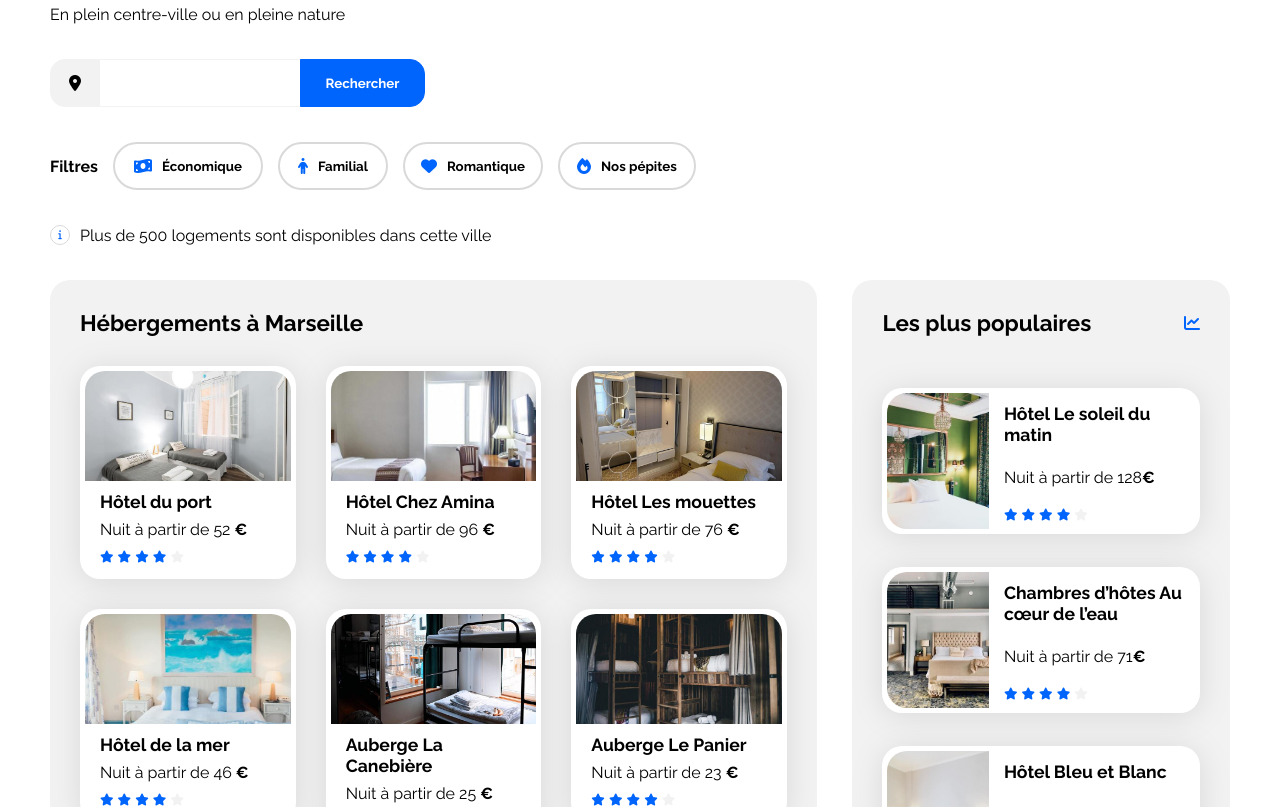
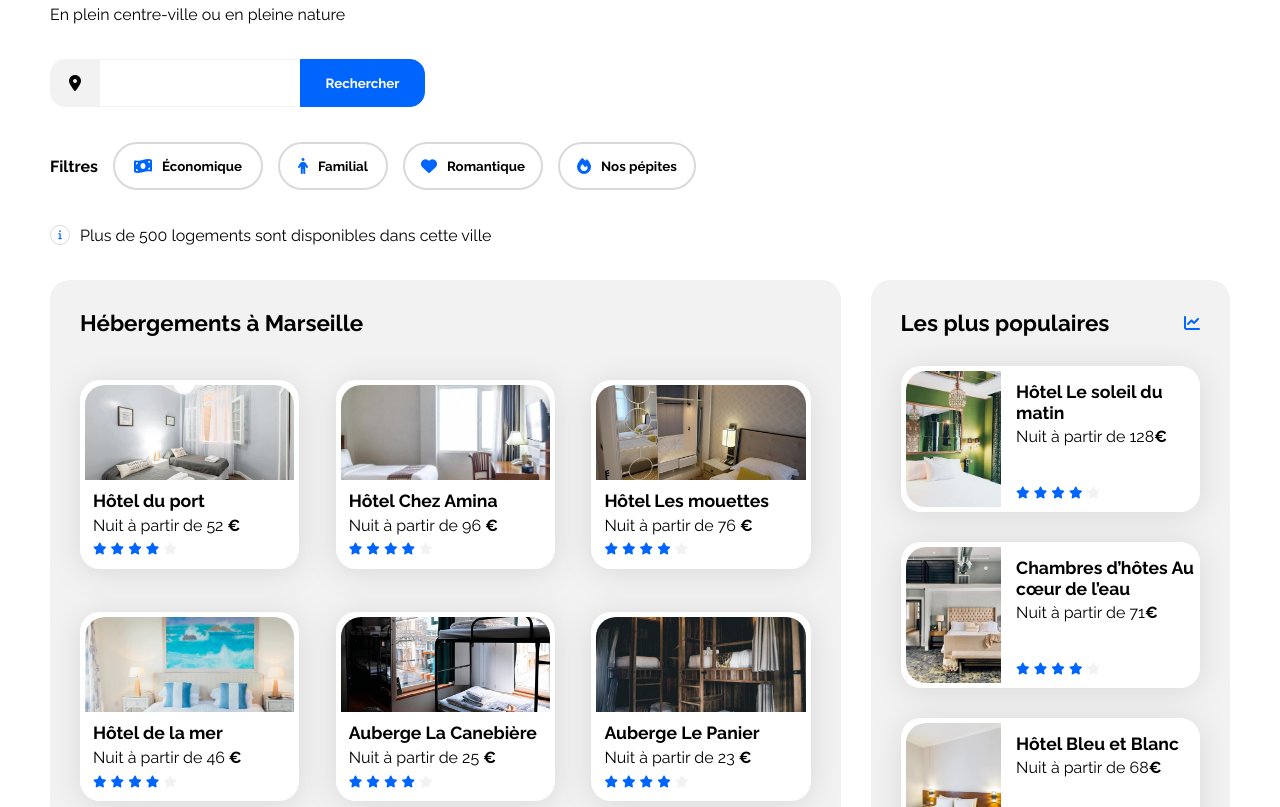
Before and after one commit to Elyrria/Booki_v1, a plain HTML site: page index.html in a window 1280 px wide. Shown: the part 127-934 px from the top of the page. Drawn offline with Linux system fonts and the light colour scheme.

Commit message:
Modification de la partie des cards + suppression de commentaire et remplacement de balise i par p

```diff
--- a/css/style.css
+++ b/css/style.css
@@ -274,6 +274,7 @@
        display: flex;
        justify-content: space-between;
        margin: 35px 0 35px 0;
+       gap: 30px;
    }
 
    .hebergements-and-populaires section {
@@ -281,6 +282,7 @@
        border-radius: 20px;
        padding: 30px;
        box-sizing: border-box;
+       max-height: 700px;
    }
 
    .section-title {
@@ -289,49 +291,48 @@
 
    /****** Part Hebergements ***********/
    .hebergements {
-       width: 65%;
        display: flex;
        flex-direction: column;
        justify-content: space-between;
+       width: 67%;
        gap: 30px;
-   }
-
-   .hebergements a {
-       width: 33.33%;
-       /* max-height: 124px; */
    }
 
    .hebergements-cards {
        display: flex;
-       gap: 30px;
+       justify-content: space-between;
+       gap: 5%;
+   }
+
+   .hebergements a {
+       width: 245px;
    }
 
    .hebergements-cards .card {
        display: flex;
        flex-direction: column;
+       /* Permet de fixer la hauteur de chaque carte */
+       height: 100%;
    }
 
    .hebergements-cards img {
-
-       height: 110px;
+       height: 95px;
        border-top-left-radius: 20px;
        border-top-right-radius: 20px;
    }
 
    .hebergements-cards .card-content {
-       margin: 0 15px;
+       padding: 0 8px;
    }
 
-   .hebergements-cards .card-title {
-       margin-bottom: 8px;
-   }
-
-   .hebergements-cards .card-subtitle {
-       margin-bottom: 8px;
+   .hebergements-cards .card-txt {
+       display: flex;
+       flex-direction: column;
+       gap: 5px;
    }
 
    .hebergements-cards .card-rating {
-       margin-bottom: 8px;
+       margin: 5px 0;
    }
 
    /*  Show more */
@@ -341,10 +342,10 @@
 
    /****** Part Populaires ***********/
    .populaires {
-       width: 32%;
        display: flex;
        flex-direction: column;
        justify-content: space-between;
+       width: 37%;
    }
 
    .populaires-title {
@@ -355,7 +356,7 @@
 
    .populaires-cards .card {
        display: flex;
-       margin-top: 33px;
+       margin-top: 30px;
    }
 
    .populaires-cards img {
@@ -400,6 +401,8 @@
 
    .activities .card {
        padding: 0;
+       /* Peremet de fixer la hauteur de chaque card */
+       height: 100%;
    }
 
    .activities-cards img {
--- a/index.html
+++ b/index.html
@@ -34,12 +34,11 @@
       <div class="search-and-filters">
         <div class="title-part">
           <h1>Trouvez votre hébergement pour des vacances de rêve</h1>
-          <!-- Balise p-->
-          <i>En plein centre-ville ou en pleine nature</i>
+          <p>En plein centre-ville ou en pleine nature</p>
         </div>
         <!-- Partie recherche -->
         <form class="search-part" action="" method="">
-          <i class=" search-icon fa-solid fa-location-dot"></i>
+          <i class=" search-icon fa-solid fa-location-dot" aria-hidden="true"></i>
           <input type="text" id="search-text" name="search-text" placeholder="Marseille, France" autofocus />
           <button id="cta-search"><i class="fa-solid fa-magnifying-glass"></i>
             <span>Rechercher</span></button>
@@ -49,17 +48,17 @@
         <form class="filters-part" action="" method="">
           <legend class="filters-title">Filtres</legend>
           <button class="filters-btn" id="economic-btn">
-            <i class="fa-solid fa-money-bill-wave"></i>Économique</button>
+            <i class="fa-solid fa-money-bill-wave" aria-hidden="true"></i>Économique</button>
           <button class="filters-btn" id="family-btn">
-            <i class="fa-solid fa-person"></i>Familial</button>
+            <i class="fa-solid fa-person" aria-hidden="true"></i>Familial</button>
           <button class="filters-btn" id="romantic-btn">
-            <i class="fa-solid fa-heart"></i>Romantique</button>
+            <i class="fa-solid fa-heart" aria-hidden="true"></i>Romantique</button>
           <button class="filters-btn" id="nuggets-btn">
-            <i class="fa-solid fa-fire"></i>Nos pépites</button>
+            <i class="fa-solid fa-fire" aria-hidden="true"></i>Nos pépites</button>
         </form>
         <div class="info-part">
           <!-- modifier le i -->
-          <i class="fa-solid fa-info"></i>
+          <i class="fa-solid fa-info" aria-hidden="true"></i>
           <p class="legend-info">Plus de 500 logements sont disponibles dans cette ville</p>
         </div>
       </div>
@@ -76,8 +75,11 @@
                 <img src="images/hebergements/fred-kleber.jpg"
                   alt="Image de la chambre d'hôtel montrant deux lits une place">
                 <div class="card-content">
+                  <div class="card-txt">
+                    <!-- Class="card-txt" mise en page CSS -->
                     <h3 class="card-title">Hôtel du port</h3>
                     <p class="card-subtitle">Nuit à partir de 52 <span class="euro">€</span></p>
+                  </div>
                   <div class="card-rating">
                     <i class="fa-xs fa-solid fa-star" aria-hidden="true"></i>
                     <i class="fa-xs fa-solid fa-star" aria-hidden="true"></i>
@@ -96,8 +98,10 @@
                 <img src="images/hebergements/febrian-zakaria.jpg"
                   alt="Image de la chambre d'hôtel montrant deux lits une place">
                 <div class="card-content">
+                  <div class="card-txt">
                     <h3 class="card-title">Hôtel Chez Amina</h3>
                     <p class="card-subtitle">Nuit à partir de 96 <span class="euro">€</span></p>
+                  </div>
                   <div class="card-rating">
                     <i class="fa-xs fa-solid fa-star" aria-hidden="true"></i>
                     <i class="fa-xs fa-solid fa-star" aria-hidden="true"></i>
@@ -115,8 +119,10 @@
                 <img src="images/hebergements/reisetopia.jpg"
                   alt="Image de la chambre d'hôtel montrant un lit une place">
                 <div class="card-content">
+                  <div class="card-txt">
                     <h3 class="card-title">Hôtel Les mouettes</h3>
                     <p class="card-subtitle">Nuit à partir de 76 <span class="euro">€</span></p>
+                  </div>
                   <div class="card-rating">
                     <i class="fa-xs fa-solid fa-star" aria-hidden="true"></i>
                     <i class="fa-xs fa-solid fa-star" aria-hidden="true"></i>
@@ -137,8 +143,10 @@
                 <img src="images/hebergements/annie-spratt.jpg"
                   alt="Image de la chambre d'hôtel montrant un lit deux places">
                 <div class="card-content">
+                  <div class="card-txt">
                     <h3 class="card-title">Hôtel de la mer</h3>
                     <p class="card-subtitle">Nuit à partir de 46 <span class="euro">€</span></p>
+                  </div>
                   <div class="card-rating">
                     <i class="fa-xs fa-solid fa-star" aria-hidden="true"></i>
                     <i class="fa-xs fa-solid fa-star" aria-hidden="true"></i>
@@ -156,8 +164,10 @@
                 <img src="images/hebergements/marcus-loke.jpg"
                   alt="Image de la chambre d'auberge de jeunesse montrant un lit superposé">
                 <div class="card-content">
+                  <div class="card-txt">
                     <h3 class="card-title">Auberge La Canebière</h3>
                     <p class="card-subtitle">Nuit à partir de 25 <span class="euro">€</span></p>
+                  </div>
                   <div class="card-rating">
                     <i class="fa-xs fa-solid fa-star" aria-hidden="true"></i>
                     <i class="fa-xs fa-solid fa-star" aria-hidden="true"></i>
@@ -175,8 +185,10 @@
                 <img src="images/hebergements/nicate-lee.jpg"
                   alt="Image de la chambre d'auberge de jeunesse montrant deux lits superposés">
                 <div class="card-content">
+                  <div class="card-txt">
                     <h3 class="card-title">Auberge Le Panier</h3>
                     <p class="card-subtitle">Nuit à partir de 23 <span class="euro">€</span></p>
+                  </div>
                   <div class="card-rating">
                     <i class="fa-xs fa-solid fa-star" aria-hidden="true"></i>
                     <i class="fa-xs fa-solid fa-star" aria-hidden="true"></i>
@@ -207,10 +219,12 @@
                 <img src="./images/hebergements/emile-guillemot.jpg"
                   alt="Image de la chambre d'hôtel montrant un lit deux places" />
                 <div class="card-content">
+                  <div class="card-txt">
                     <h3 class="card-title">Hôtel Le soleil du matin</h3>
                     <p class="card-subtitle">
                       Nuit à partir de 128<span class="euro">€</span>
                     </p>
+                  </div>
                   <div class="card-rating">
                     <i class="fa-xs fa-solid fa-star" aria-hidden="true"></i>
                     <i class="fa-xs fa-solid fa-star" aria-hidden="true"></i>
@@ -228,12 +242,14 @@
                 <img src="./images/hebergements/aw-creative.jpg"
                   alt="Image de la chambre d'hôtel montrant un lit deux places" />
                 <div class="card-content">
+                  <div class="card-txt">
                     <h3 class="card-title">
                       Chambres d’hôtes Au cœur de l’eau
                     </h3>
                     <p class="card-subtitle">
                       Nuit à partir de 71<span class="euro">€</span>
                     </p>
+                  </div>
                   <div class="card-rating">
                     <i class="fa-xs fa-solid fa-star" aria-hidden="true"></i>
                     <i class="fa-xs fa-solid fa-star" aria-hidden="true"></i>
@@ -251,10 +267,12 @@
                 <img src="./images/hebergements/febrian-zakaria2.jpg"
                   alt="Image de la chambre d'hôtel montrant un lit deux places" />
                 <div class="card-content">
+                  <div class="card-txt">
                     <h3 class="card-title">Hôtel Bleu et Blanc</h3>
                     <p class="card-subtitle">
                       Nuit à partir de 68<span class="euro">€</span>
                     </p>
+                  </div>
                   <div class="card-rating">
                     <i class="fa-xs fa-solid fa-star" aria-hidden="true"></i>
                     <i class="fa-xs fa-solid fa-star" aria-hidden="true"></i>
@@ -276,8 +294,6 @@
         <div class="activities-cards">
           <!-- Card 1 -->
           <a href="#">
-            <!-- Peut-être rajouter une class spécifique pour chaque cards de parties differentes pour les dimensionner ex: class="card card-activities" -->
-            <!--  Pas besoin grace au selecteur -->
             <article class="card">
               <img src="images/activites/reno-laithienne.jpg" alt="Photo du Vieux-Port de Marseille">
               <h3 class="card-title">Vieux-Port</h3>
```
Lines whose indentation alone changed are shown as unchanged.
